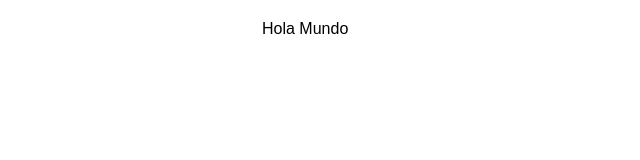
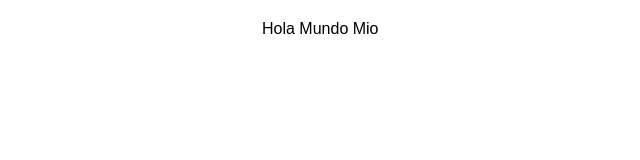
Before and after one commit to yamiled12-debug/mi_primer_app_suri, a website: page src/index.html in a window 1280 px wide. Shown: the full height of the page, 58-698 px from the left. Drawn offline with Linux system fonts and the light colour scheme.

Commit message:
// Modificacionde  etiquetas 2

```diff
--- a/src/index.html
+++ b/src/index.html
@@ -9,7 +9,7 @@
 </head>
 
 <body>
-  <main>Hola Mundo</h1>
+  <main>Hola Mundo Mio</h1>
   </main>
 </body>
 
```
